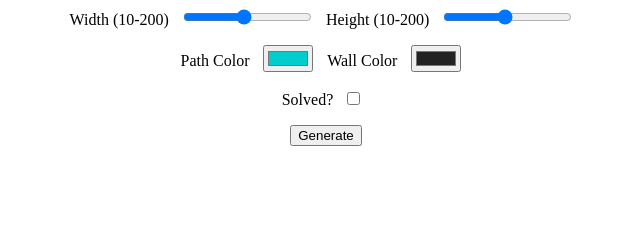
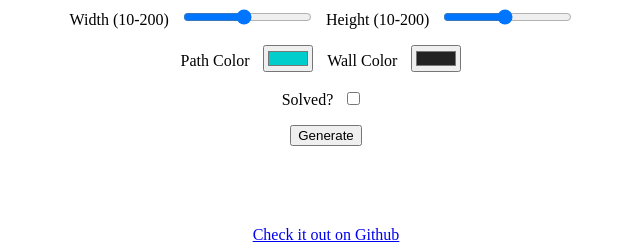
Before and after one commit to JasperWagen/MazeGen2, a Flask app: page / in a window 1280 px wide. Shown: the part 567-819 px from the top of the page, without its empty margins (314-954 px from the left). Before the commit the page ends 713 px from the top, so only its background shows below. Run offline with Flask 2, Linux system fonts and the light colour scheme.

Commit message:
add link to github

```diff
--- a/templates/index.html
+++ b/templates/index.html
@@ -26,6 +26,8 @@
                 <br>
                 <input type="submit" value="Generate" value="1"/>
             </form>
+            <br><br><br>
+            <a href="https://github.com/JasperWagen/MazeGen2">Check it out on Github</a>
         </center>
     </body>
 </html>
```
Also changed, not shown: README.md.
